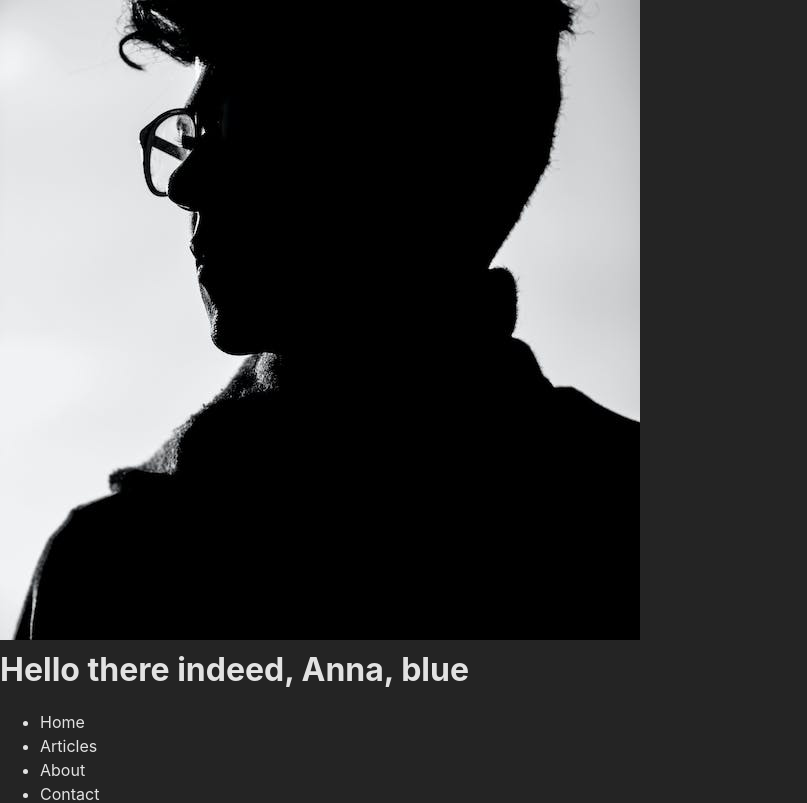
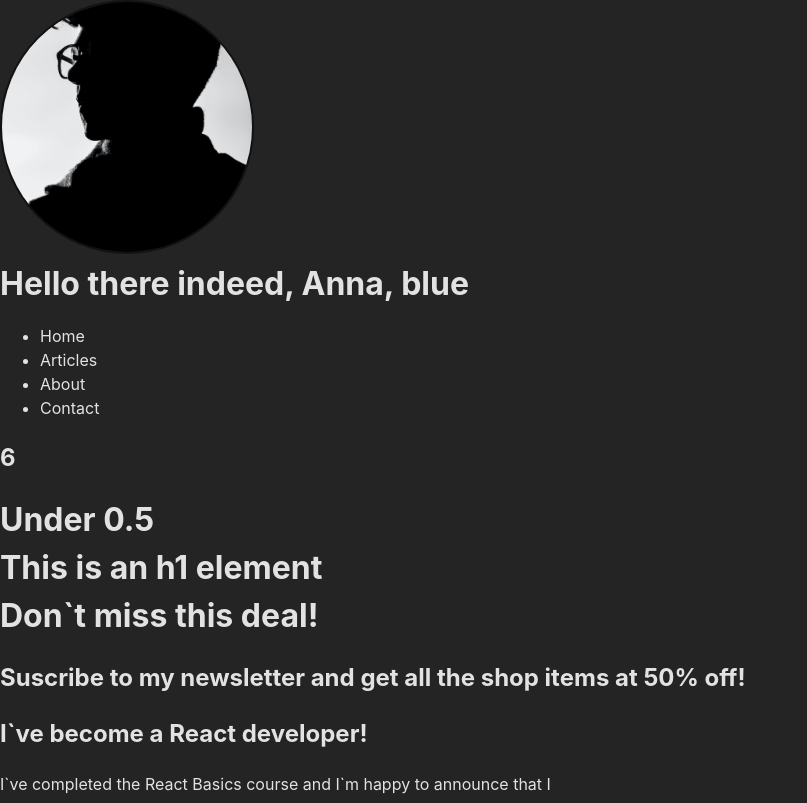
Before and after one commit to legodev/react, a React (Vite) app: page / in a window 1280 px wide. Shown: the top 803 px of the page, without its empty margins (0-807 px from the left). Built offline with nearby package versions, Linux system fonts and the light colour scheme.

Commit message:
added styles to image

```diff
--- a/src/components/Image.jsx
+++ b/src/components/Image.jsx
@@ -1,6 +1,13 @@
 import avatar from '../assets/image.jpg'
 
+const styles = {
+  border: '2px solid #121212',
+  borderRadius: '900px',
+  width: '250px',
+  height: '250px',
+}
+
 export default function Image() {
-  const logo = <img src={avatar} alt="" />
+  const logo = <img src={avatar} alt="" style={styles}/>
   return logo
 }
```
